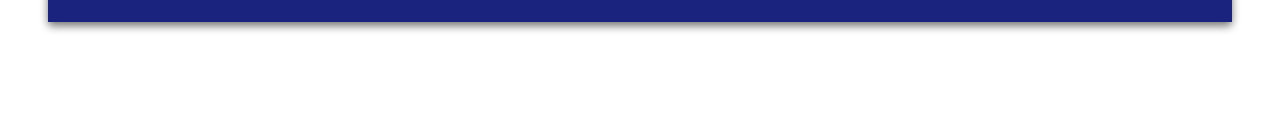
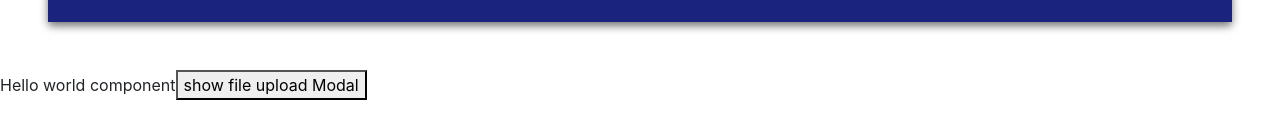
Before and after one commit to berabhishek/peach-tree, a React (Create React App) app: page / in a window 1280 px wide. Shown: the part 621-760 px from the top of the page. Built offline with nearby package versions, Linux system fonts and the light colour scheme.

Commit message:
hello world in login

```diff
--- a/src/App.js
+++ b/src/App.js
@@ -27,7 +27,11 @@ class App extends React.Component {
             /* <HelloWorld></HelloWorld> */
             // <TableView headers={headers
             // }/>
-            <Login />
+            <div>
+              <Login />
+              <HelloWorld/>
+            </div>
+
         // </header>
     // </div>
     );
```
